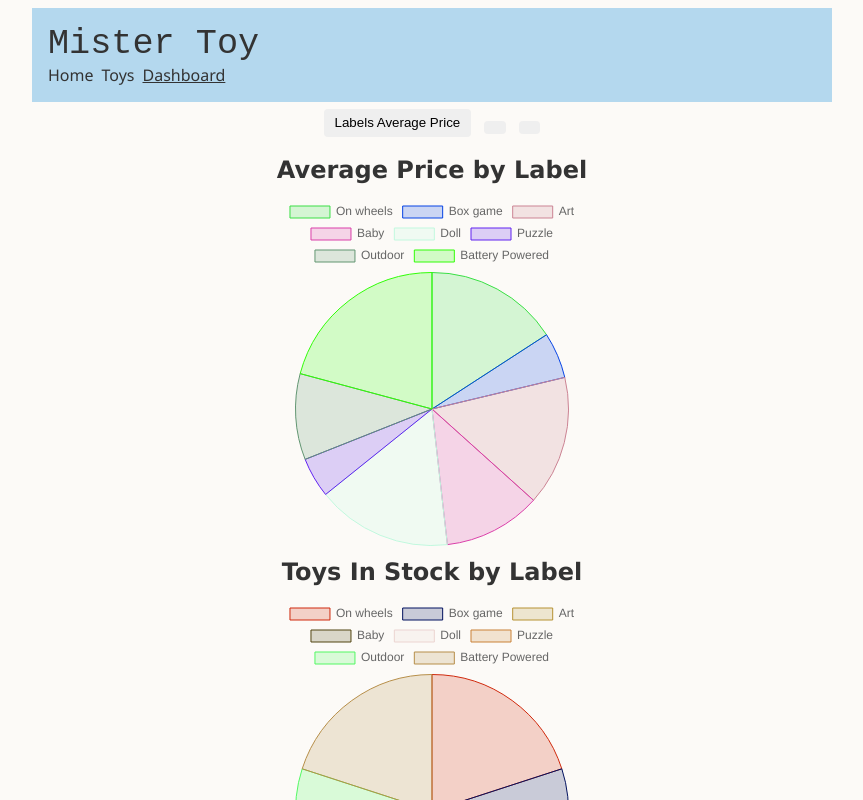
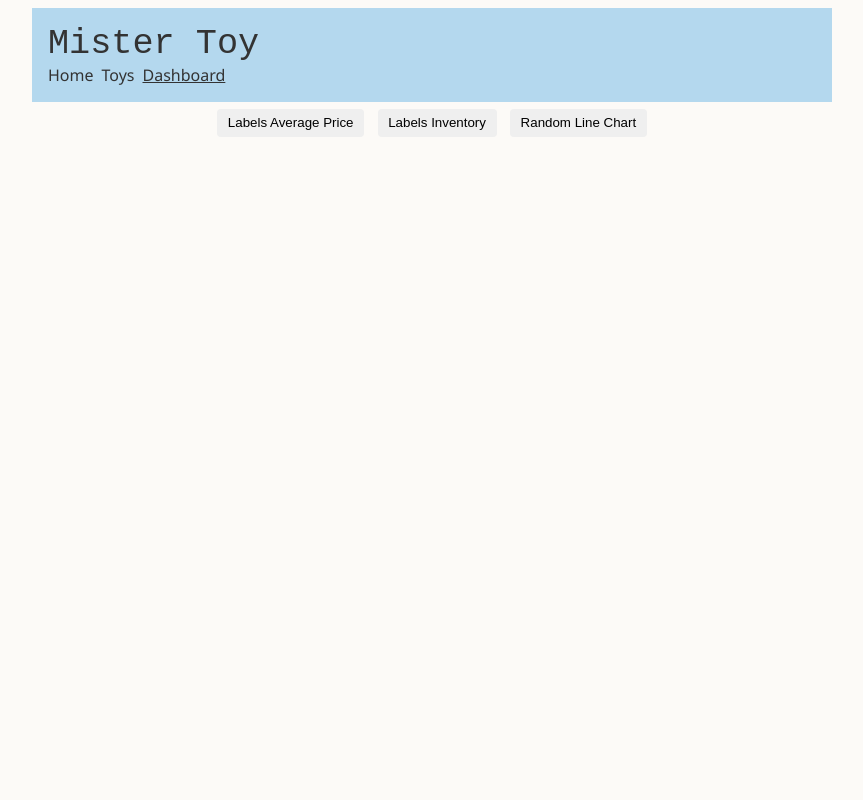
Before and after one commit to LiozFried/mistertoy-frontend, a React (Vite) app: page /#/dashboard in a window 1280 px wide. Shown: the top 800 px of the page, without its empty margins (208-1071 px from the left). Built offline with nearby package versions, Linux system fonts and the light colour scheme.

Commit message:
Change the page to conditinal rendering

```diff
--- a/src/pages/ToyDashboard.jsx
+++ b/src/pages/ToyDashboard.jsx
@@ -1,21 +1,32 @@
-import { useEffect, useState } from "react"
-import { LabelsAveragePrice } from "../cmps/LabelsAveragePrice";
-import { LabelsInventory } from "../cmps/LabelsInventory";
-import { RandomLineChart } from "../cmps/RandomLineChart";
+import { useState } from "react"
+import { LabelsAveragePrice } from "../cmps/LabelsAveragePrice"
+import { LabelsInventory } from "../cmps/LabelsInventory"
+import { RandomLineChart } from "../cmps/RandomLineChart"
 
 export function ToyDashboard() {
+    const [activeChart, setActiveChart] = useState(null)
+
+    function renderChart() {
+        switch (activeChart) {
+            case 'average-price':
+                return <LabelsAveragePrice />
+            case 'inventory':
+                return <LabelsInventory />
+            case 'line-chart':
+                return <RandomLineChart />
+            default:
+                return null
+        }
+    }
 
     return (
         <section className="toy-dashboard">
             <div className="dashboard-btns">
-                <button>Labels Average Price</button>
-                <button></button>
-                <button></button>
+                <button onClick={() => setActiveChart('average-price')}>Labels Average Price</button>
+                <button onClick={() => setActiveChart('inventory')}>Labels Inventory</button>
+                <button onClick={() => setActiveChart('line-chart')}>Random Line Chart</button>
             </div>
-
-            <LabelsAveragePrice />
-            <LabelsInventory />
-            <RandomLineChart />
+            {renderChart()}
         </section>
     )
 }
```
